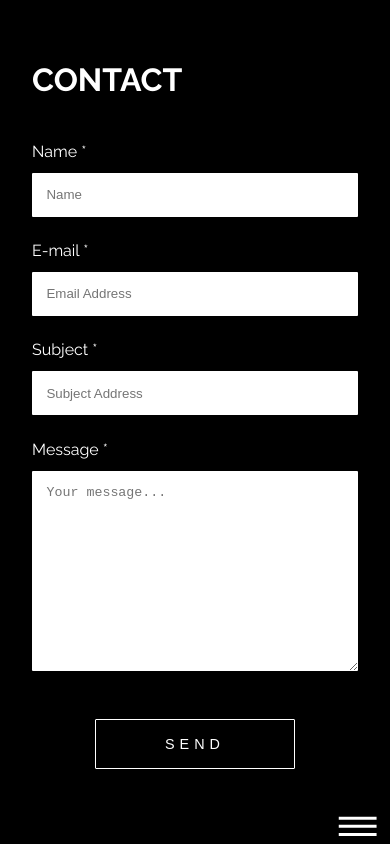
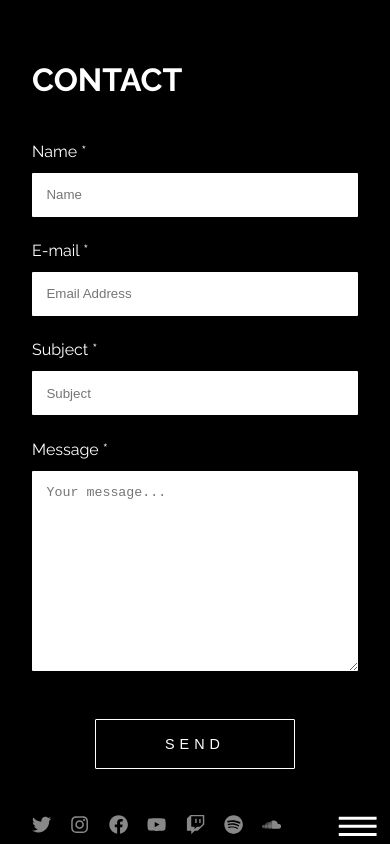
Before and after one commit to AmaryllisNO/grafix-website, a React (Create React App) app: page /contact in a window 390 px wide. Built offline with nearby package versions, Linux system fonts and the light colour scheme.

Commit message:
fix: social icons on mobile

```diff
--- a/src/pages/Contact.jsx
+++ b/src/pages/Contact.jsx
@@ -35,7 +35,7 @@ const Contact = () => {
           <label htmlFor='subject'>Subject *</label>
           <input
             type='subject'
-            placeholder='Subject Address'
+            placeholder='Subject'
             name='subject'
             required
             className='form__input'
--- a/src/sass/partials/_footer.scss
+++ b/src/sass/partials/_footer.scss
@@ -31,8 +31,10 @@
 
 @media screen and (max-width: 900px) {
   .footer {
+    position: fixed;
+    z-index: 902;
     padding: 0;
-    width: 100%;
+    width: 80vw;
     font-size: 0.8em;
     margin-left: 0;
 
--- a/src/sass/partials/_nav.scss
+++ b/src/sass/partials/_nav.scss
@@ -2,7 +2,7 @@
   width: 100%;
   height: $header-height;
   position: fixed;
-  z-index: 999;
+  z-index: 901;
 }
 
 .nav {
@@ -72,7 +72,7 @@
   .header {
     position: fixed;
     bottom: 0;
-    z-index: 999;
+    z-index: 901;
     width: 100%;
     height: 35px;
     background-color: black;
```
